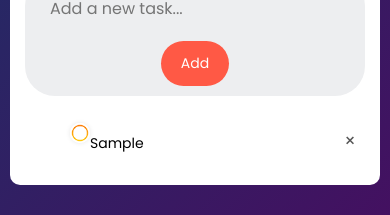
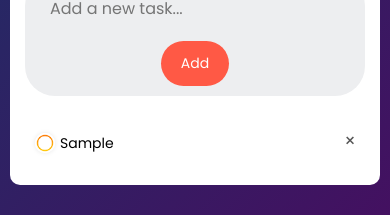
Before and after one commit to Saradha-1999/To_Do_App, a plain HTML site: page index.html in a window 390 px wide. Both pictures are taken after typing "Sample" into the empty fields and a click on the button "Add". Shown: the part 402-617 px from the top of the page. Drawn offline with Linux system fonts and the light colour scheme.

Commit message:
Mobile responsivenss update 5

```diff
--- a/style.css
+++ b/style.css
@@ -188,24 +188,26 @@ ul li span:hover{
         font-size: 14px;
         align-self: center;
     }
-    ul li {
-        font-size: 14px; /* Scale down list items */
+   ul li {
+        display: flex; /* Align content horizontally */
+        align-items: center; /* Vertically align items */
+        font-size: 14px; /* Adjust font size */
         line-height: 24px;
-        padding: 10px 5px 10px 35px;
-        display: flex; /* Align text and bullet horizontally */
-        align-items: center; /* Vertically align text and bullet */
+        padding: 10px 5px 10px 35px; /* Adjust padding */
     }
+
     ul li::before {
         content: '';
-        position: relative; /* Position relative to the list item */
-        height: 20px; /* Adjust size for smaller screens */
-        width: 20px;
-        margin-right: 10px; /* Add spacing between bullet and text */
-        border-radius: 50%; /* Maintain circular shape */
-        background-image: url(images/unchecked.png);
+        display: inline-block;
+        width: 20px; /* Adjust size of the circle */
+        height: 20px;
+        margin-right: 10px; /* Space between circle and text */
+        border-radius: 50%; /* Circular shape */
+        background-image: url(images/unchecked.png); /* Adjust based on your setup */
         background-size: cover;
         background-position: center;
     }
+
     ul li span {
         width: 30px;
         height: 30px;
```
